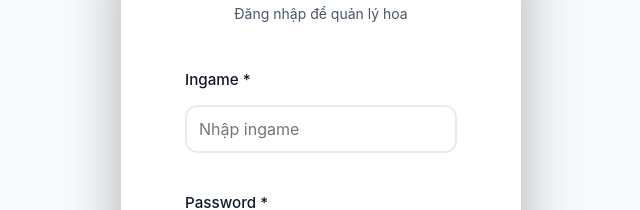
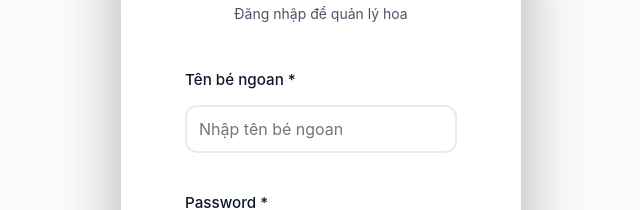
Before and after one commit to ducnm2412/flower-manage, a React (Vite) app in the folder client/: page / in a window 1280 px wide. Shown: the part 226-436 px from the top of the page, without its empty margins (319-959 px from the left). Built offline with nearby package versions, Linux system fonts and the light colour scheme.

Commit message:
update
Signed-off-by: ducnm2412 <ngominhduc11a9@gmail.com>

```diff
--- a/client/src/components/SearchBar.jsx
+++ b/client/src/components/SearchBar.jsx
@@ -48,13 +48,13 @@ export default function SearchBar({
           >
             <option value="name">Tên hoa</option>
             <option value="color">Màu nền</option>
-            <option value="username">Chủ nhân (ingame)</option>
+            <option value="username">Tên bé ngoan</option>
           </select>
         </div>
 
         <div className="search-field">
           <label htmlFor="searchQuery">
-            {type === "username" ? "Chọn ingame:" : "Từ khóa:"}
+            {type === "username" ? "Chọn tên bé ngoan:" : "Từ khóa:"}
           </label>
           {type === "username" ? (
             <select
@@ -65,7 +65,7 @@ export default function SearchBar({
               disabled={ownersLoading}
             >
               <option value="">
-                {ownersLoading ? "Đang tải ingame..." : "Chọn ingame"}
+                {ownersLoading ? "Đang tải tên bé ngoan..." : "Chọn tên bé ngoan"}
               </option>
               {ownerOptions.map((owner) => (
                 <option key={owner.ingame} value={owner.ingame}>
--- a/client/src/page/AdminDashboard.jsx
+++ b/client/src/page/AdminDashboard.jsx
@@ -50,7 +50,7 @@ export default function AdminDashboard() {
       <nav className="navbar">
         <div className="navbar-content">
           <div className="navbar-brand">
-            <h2>🌸 Admin Panel</h2>
+            <h2>🌸 Hội Bé Ngoan</h2>
           </div>
           <button
             className={`hamburger-menu ${mobileMenuOpen ? "active" : ""}`}
--- a/client/src/page/Dashboard.jsx
+++ b/client/src/page/Dashboard.jsx
@@ -98,7 +98,7 @@ export default function Dashboard() {
       <nav className="navbar">
         <div className="navbar-content">
           <div className="navbar-brand">
-            <h2>🌸 Flower Manage</h2>
+            <h2>🌸 Hội Bé Ngoan</h2>
           </div>
 
           <button
--- a/client/src/page/Login.jsx
+++ b/client/src/page/Login.jsx
@@ -84,7 +84,7 @@ export default function Login() {
           {/* Ingame */}
           <div className="form-group">
             <label htmlFor="ingame">
-              Ingame *
+              Tên bé ngoan *
             </label>
 
             <input
@@ -94,7 +94,7 @@ export default function Login() {
               onChange={(e) =>
                 setIngame(e.target.value)
               }
-              placeholder="Nhập ingame"
+              placeholder="Nhập tên bé ngoan"
               disabled={loading}
             />
           </div>
```
